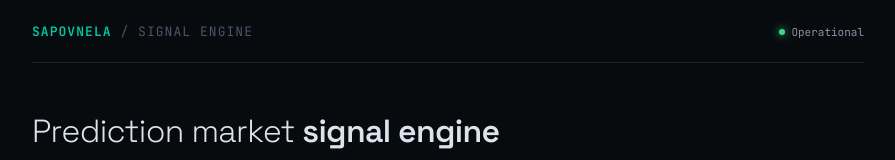
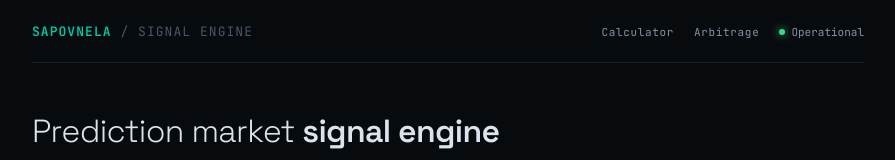
Before and after one commit to mouravi573/sapovnela, a Next.js app: page / in a window 1280 px wide. Shown: the top 160 px of the page, without its empty margins (192-1087 px from the left). Built offline with nearby package versions, Linux system fonts and the light colour scheme; no server answers; the database is empty.

Commit message:
Add calculator page and nav links

```diff
--- a/app/arbitrage/page.tsx
+++ b/app/arbitrage/page.tsx
@@ -149,6 +149,7 @@ export default function ArbitrageDashboard() {
             Sapovnela <span style={{ color: '#4a5568', fontWeight: 400 }}>/ Arbitrage Signals</span>
           </Link>
           <div style={{ display: 'flex', alignItems: 'center', gap: 20 }}>
+            <Link href="/calculator" className="ar-mono" style={{ fontSize: 11, color: '#00c9a7', textDecoration: 'none', letterSpacing: '0.06em', border: '1px solid rgba(0,201,167,0.3)', padding: '4px 10px' }}>⊞ Calculator</Link>
             <div className="ar-mono" style={{ fontSize: 11, color: '#8892a4', display: 'flex', alignItems: 'center', gap: 6 }}>
               <span style={{ width: 6, height: 6, borderRadius: '50%', background: '#3dd68c', boxShadow: '0 0 8px #3dd68c', display: 'inline-block' }} />
               {status}
--- a/app/page.tsx
+++ b/app/page.tsx
@@ -100,9 +100,13 @@ export default async function Home() {
           <div className="root-mono" style={{ fontSize: 13, fontWeight: 600, color: '#00c9a7', letterSpacing: '0.08em', textTransform: 'uppercase' }}>
             Sapovnela <span style={{ color: '#4a5568', fontWeight: 400 }}>/ Signal Engine</span>
           </div>
-          <div className="root-mono" style={{ fontSize: 11, color: '#8892a4', display: 'flex', alignItems: 'center', gap: 6 }}>
-            <span style={{ width: 6, height: 6, borderRadius: '50%', background: '#3dd68c', boxShadow: '0 0 8px #3dd68c', display: 'inline-block' }} />
-            Operational
+          <div style={{ display: 'flex', alignItems: 'center', gap: 20 }}>
+            <Link href="/calculator" className="root-mono" style={{ fontSize: 11, color: '#8892a4', textDecoration: 'none', letterSpacing: '0.06em' }}>Calculator</Link>
+            <Link href="/arbitrage" className="root-mono" style={{ fontSize: 11, color: '#8892a4', textDecoration: 'none', letterSpacing: '0.06em' }}>Arbitrage</Link>
+            <div className="root-mono" style={{ fontSize: 11, color: '#8892a4', display: 'flex', alignItems: 'center', gap: 6 }}>
+              <span style={{ width: 6, height: 6, borderRadius: '50%', background: '#3dd68c', boxShadow: '0 0 8px #3dd68c', display: 'inline-block' }} />
+              Operational
+            </div>
           </div>
         </nav>
 
```
